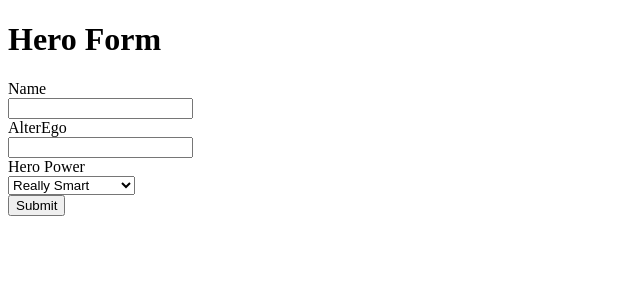
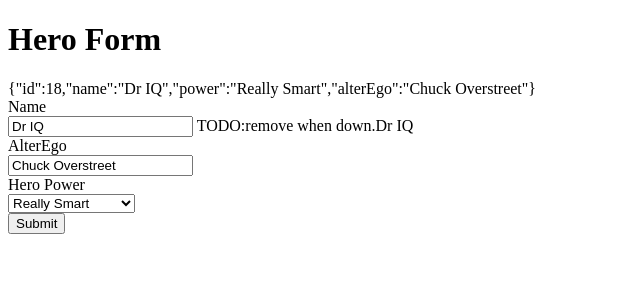
Before and after one commit to yoghourt66/angular_demo, an Angular app in the folder formBasis03/: page / in a window 1280 px wide. Shown: the top 300 px of the page, without its empty margins (0-640 px from the left). Built offline with nearby package versions, Linux system fonts and the light colour scheme.

Commit message:
Two-way binding with ngModel on template

```diff
--- a/formBasis03/src/app/hero-form.component.html
+++ b/formBasis03/src/app/hero-form.component.html
@@ -1,25 +1,30 @@
 <div class="container">
     <h1>Hero Form</h1>
-    <form>
+    <form #heroForm="ngForm">
+    <!--angular会在form标签上自动创建并添加一个ngForm指令，它会控制带有ngModel指令和name属性的元素，监听它们的属性及有效性。附：在表单中使用[(ngModel)]时，必须要定义name属性，因为angular用name属性注册控件（然后追踪变化？）-->
+        {{diagmostic}}
+        <!--验证三个元素是否都已双向绑定了-->
         <div class="form-group">
             <label for="name">Name</label>
             <br/>
-            <input type="text" class="form-control" id="name" required>
+            <input type="text" class="form-control" id="name" required [(ngModel)]="model.name" name="name">
+            <!--ngModel绑定到当前元素值，[]表示将组件属性model的值显示到当前元素的视图上；()表示当当前元素的值发生改变时，修改组件属性model.name的值。借助ngModel指令[()]就完成了双向绑定-->
+            TODO:remove when down.{{model.name}}
         </div>
 
 
         <div class="form-group">
             <label for="alterEgo">AlterEgo</label>
             <br/>
-            <input type="text" class="form-control" id="alterEgo">
+            <input type="text" class="form-control" id="alterEgo" [(ngModel)]="model.alterEgo" name="alterEgo">
         </div>
 
 
         <div class="form-group">
             <label for="power">Hero Power</label>
             <br/>
-            <select class="form-control" id="power" required>
-                <option *ngFor="let pow of powers" [value]="pow">{{pow}}</option>
+            <select class="form-control" id="power" required [(ngModel)]="model.power" name="power">
+                <option *ngFor="let pow of powers" >{{pow}}</option>
             </select>
         </div>
 
--- a/formBasis03/src/app/hero-form.component.ts
+++ b/formBasis03/src/app/hero-form.component.ts
@@ -20,4 +20,5 @@ export class HeroFormComponent{
 
   //TODO:remove when done
   get diagmostic(){return JSON.stringify(this.model);}
+  //实时把组件属性model的值用JSON的形式返回
 }
```
